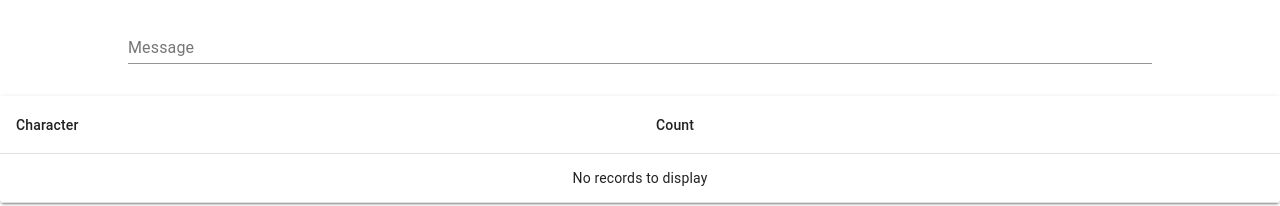
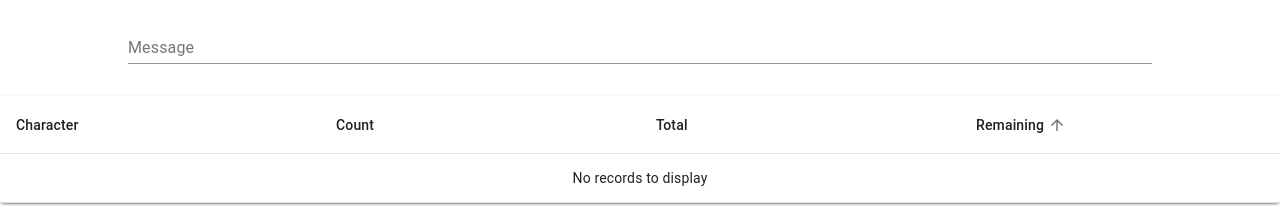
Before and after one commit to RevolutionTech/letterboard, a React (Create React App) app: page / in a window 1280 px wide. Shown: the top 206 px of the page. Built offline with nearby package versions, Linux system fonts and the light colour scheme.

Commit message:
Show total and remaining characters
based on the message written

```diff
--- a/src/LetterCounter.tsx
+++ b/src/LetterCounter.tsx
@@ -1,5 +1,6 @@
 import React from "react";
 import MaterialTable from "material-table";
+import { LETTER_TOTALS } from "./LetterTotals";
 
 interface Props {
   letters: Record<string, number>;
@@ -11,12 +12,34 @@ export const LetterCounter: React.FC<Props> = (props: Props) => {
       <MaterialTable
         columns={[
           { title: "Character", field: "character" },
-          { title: "Count", field: "count" }
+          { title: "Count", field: "count" },
+          { title: "Total", field: "total" },
+          {
+            title: "Remaining",
+            field: "remaining",
+            defaultSort: "asc",
+            customSort: (a, b): number => a.remaining - b.remaining
+          }
         ]}
         data={Object.keys(props.letters).map(character => {
-          return { character, count: props.letters[character] };
+          const count = props.letters[character];
+          const total = LETTER_TOTALS[character] || 0;
+
+          return {
+            character,
+            count,
+            total,
+            remaining: total - count
+          };
         })}
-        options={{ paging: false, sorting: true, toolbar: false }}
+        options={{
+          paging: false,
+          rowStyle: (rowData): React.CSSProperties => ({
+            backgroundColor: rowData.remaining < 0 ? "red" : "white"
+          }),
+          sorting: true,
+          toolbar: false
+        }}
       />
     </>
   );
--- /dev/null
+++ b/src/LetterTotals.tsx
@@ -0,0 +1,56 @@
+export const LETTER_TOTALS: Record<string, number> = {
+  "!": 1,
+  "#": 1,
+  $: 1,
+  "&": 1,
+  "'": 2, // represented with same character as -
+  "(": 2, // represented with same character as )
+  ")": 2, // represented with same character as (
+  "*": 1,
+  "+": 1,
+  ",": 3,
+  "-": 2, // represented with same character as '
+  ".": 3,
+  "0": 4,
+  "1": 4,
+  "2": 3,
+  "3": 3,
+  "4": 3,
+  "5": 3,
+  "6": 3,
+  "7": 3,
+  "8": 3,
+  "9": 3,
+  "?": 1,
+  "@": 2,
+  A: 8,
+  B: 3,
+  C: 5,
+  D: 5,
+  E: 9,
+  F: 3,
+  G: 3,
+  H: 5,
+  I: 8,
+  J: 2,
+  K: 2,
+  L: 6,
+  M: 4,
+  N: 7,
+  O: 8,
+  P: 4,
+  Q: 2,
+  R: 7,
+  S: 8,
+  T: 8,
+  U: 7,
+  V: 2,
+  W: 2,
+  X: 2,
+  Y: 4,
+  Z: 2,
+  "{": 1,
+  "}": 1,
+  "~": 1,
+  "¢": 1
+};
```
